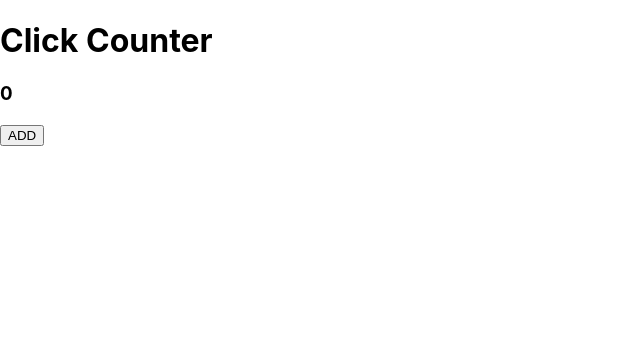
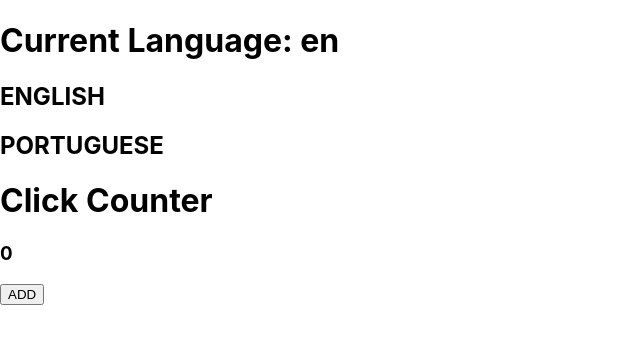
Before and after one commit to lnardon/ReactTesting, a React (Create React App) app: page / in a window 1280 px wide. Shown: the top 344 px of the page, without its empty margins (0-640 px from the left). Built offline with nearby package versions, Linux system fonts and the light colour scheme.

Commit message:
✨ Add language context

```diff
--- a/src/App.js
+++ b/src/App.js
@@ -1,10 +1,19 @@
+import React from "react";
 import "./App.css";
+import languageContext from "./contexts/languageContext";
+
+import LanguagePicker from "./components/LanguagePicker";
 import ClickCounter from "./components/ClickCounter";
 
 function App() {
+  const [language, setLanguage] = React.useState("en");
+
   return (
     <div className="app">
-      <ClickCounter />
+      <languageContext.Provider value={language}>
+        <LanguagePicker setLanguage={setLanguage} />
+        <ClickCounter />
+      </languageContext.Provider>
     </div>
   );
 }
--- a/src/components/ClickCounter/index.js
+++ b/src/components/ClickCounter/index.js
@@ -1,8 +1,7 @@
-import React, { useState } from "react";
+import React, { useState, useContext } from "react";
 
 function ClickCounter() {
   const [counter, setCounter] = useState(0);
-
   return (
     <div data-test="componentCounter">
       <h1>Click Counter</h1>
--- a/src/components/LanguagePicker/index.js
+++ b/src/components/LanguagePicker/index.js
@@ -1,8 +1,12 @@
 import React from "react";
 
+import languageContext from "../../contexts/languageContext";
+
 function LanguagePicker({ setLanguage }) {
+  const lng = React.useContext(languageContext);
   return (
     <div>
+      <h1>Current Language: {lng}</h1>
       <h2 onClick={() => setLanguage("en")}>ENGLISH</h2>
       <h2 onClick={() => setLanguage("pt")}>PORTUGUESE</h2>
     </div>
--- /dev/null
+++ b/src/contexts/languageContext.js
@@ -0,0 +1,3 @@
+import React from "react";
+
+export default React.createContext("en");
```
